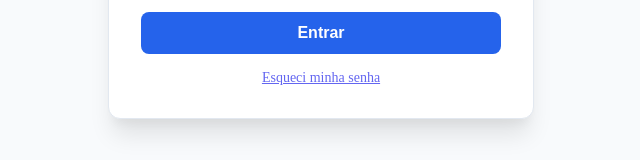
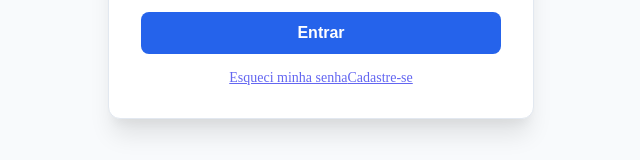
Before and after one commit to thiagocoutinho533/integraseller-app, a React app in the folder frontend/: page /login in a window 1280 px wide. Shown: the part 508-668 px from the top of the page, without its empty margins (319-959 px from the left). Built offline with nearby package versions, Linux system fonts and the light colour scheme; the HTML template or start-up script is replaced by a standard one.

Commit message:
atualiza frontend (login/dashboard) e build dist

```diff
--- a/frontend/src/pages/LoginPage.jsx
+++ b/frontend/src/pages/LoginPage.jsx
@@ -53,6 +53,7 @@ export default function LoginPage() {
 
         <div style={{ marginTop: "1rem", fontSize: 14, textAlign: "center" }}>
           <a href="#" style={{ color: "#6366f1" }}>Esqueci minha senha</a>
+                 <a href="#" style={{ color: "#6366f1" }}>Cadastre-se</a>
         </div>
       </div>
     </div>
```
